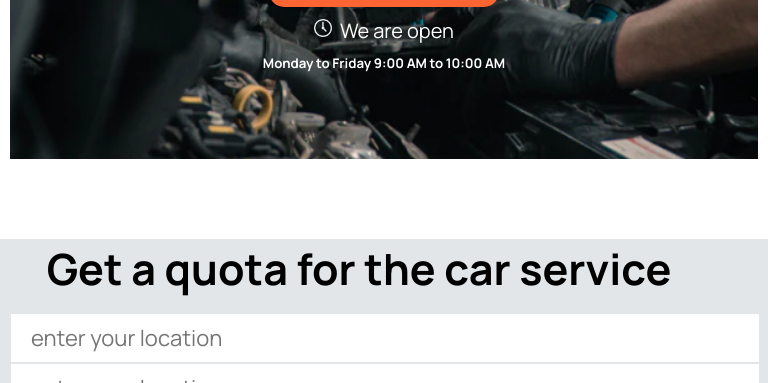
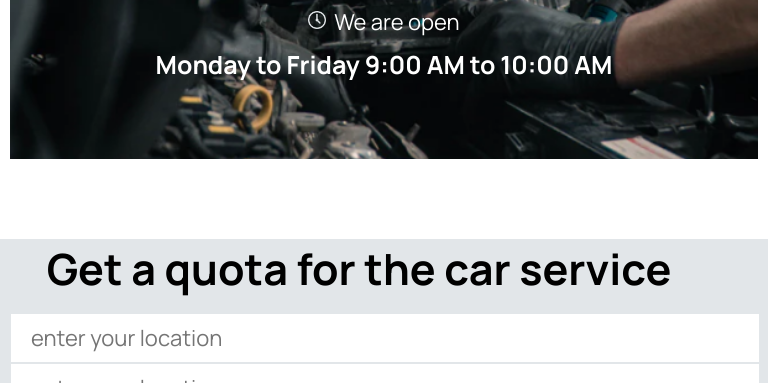
Before and after one commit to Owolabs/finsweet, a plain HTML site: page index.html in a window 768 px wide. Shown: the part 717-1100 px from the top of the page. Drawn offline with Linux system fonts and the light colour scheme.

Commit message:
Update style.css

```diff
--- a/style.css
+++ b/style.css
@@ -526,7 +526,7 @@ main .wrapper .right-image .rating{
     }
        main .wrapper .left-text h5{
            text-align: center;
-           font-size:25px
+
        }
       main .wrapper .left-text .content .button{
          text-align: center;
@@ -762,10 +762,10 @@ main .wrapper .right-image .rating{
 
     main .wrapper .left-text .content .open .date p{
       opacity: 1 ;
-      font-size: 20px;
+      font-size: 22px;
        margin :10px 0
     }
-    main .wrapper .left-text .content h5{
+    main .wrapper .left-text h5{
         font-size: 25px;
     }
 
```
